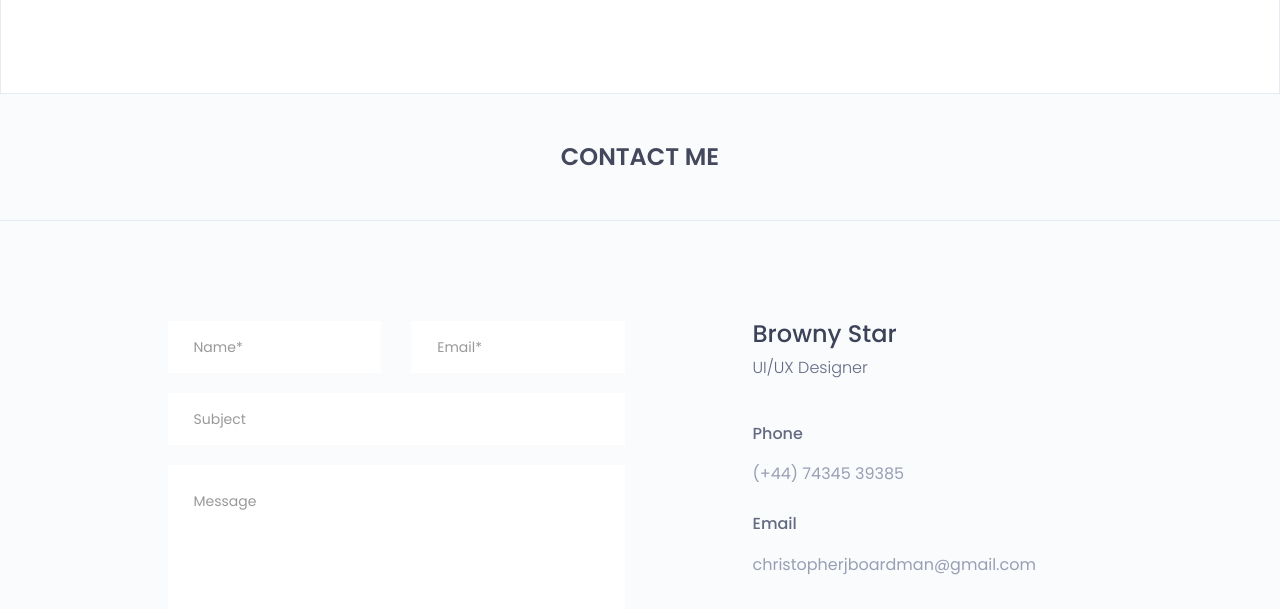
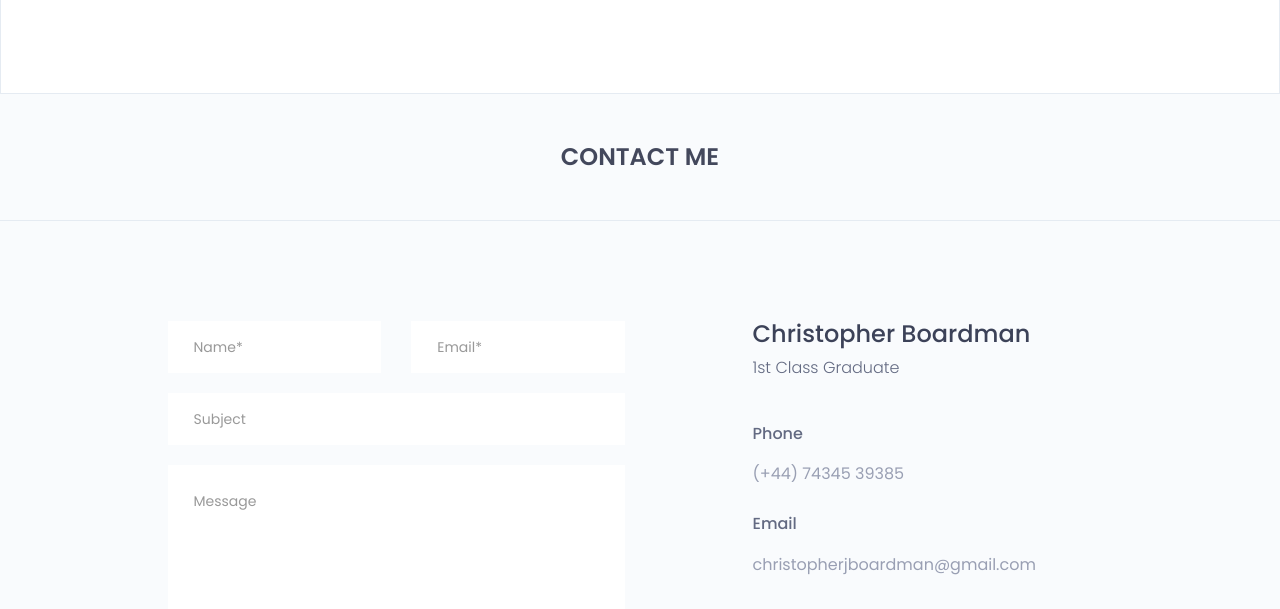
Before and after one commit to Boardy2219/christopherboardman.co.uk, a plain HTML site: page index.html in a window 1280 px wide. Shown: the part 5491-6100 px from the top of the page. Drawn offline with nearby package versions, Linux system fonts and the light colour scheme.

Commit message:
Update index.html

```diff
--- a/index.html
+++ b/index.html
@@ -623,7 +623,7 @@
 		<!--contact start -->
 		<section id="contact" class="contact">
 			<div class="section-heading text-center">
-				<h2>contact me</h2>
+				<h2>Contact Me</h2>
 			</div>
 			<div class="container">
 				<div class="contact-content">
@@ -673,8 +673,8 @@
 							<div class="single-contact-box">
 								<div class="contact-adress">
 									<div class="contact-add-head">
-										<h3>browny star</h3>
-										<p>uI/uX designer</p>
+										<h3>Christopher Boardman</h3>
+										<p>1st Class Graduate</p>
 									</div>
 									<div class="contact-add-info">
 										<div class="single-contact-add-info">
```
